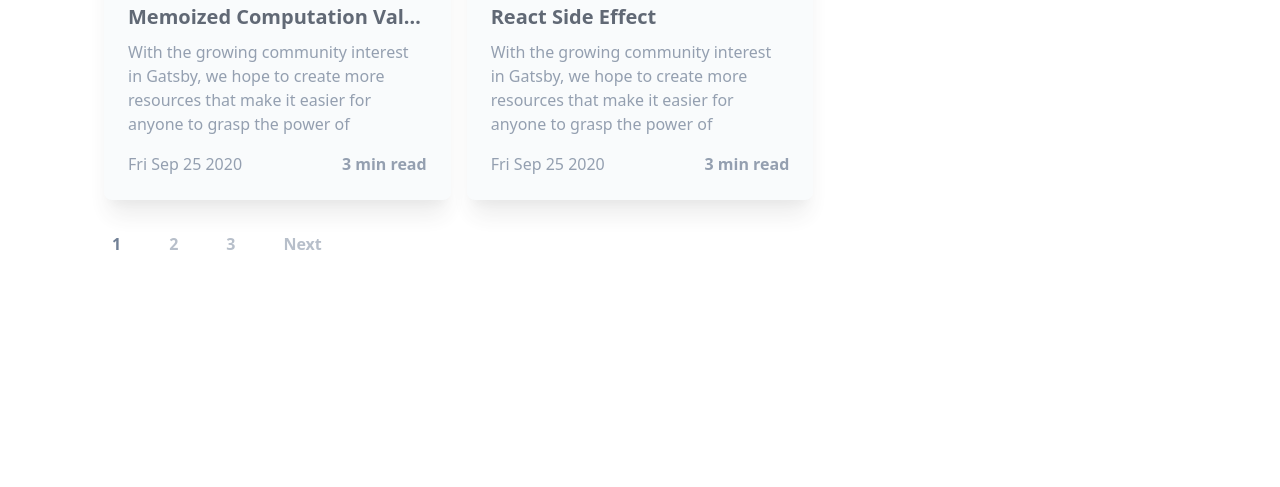
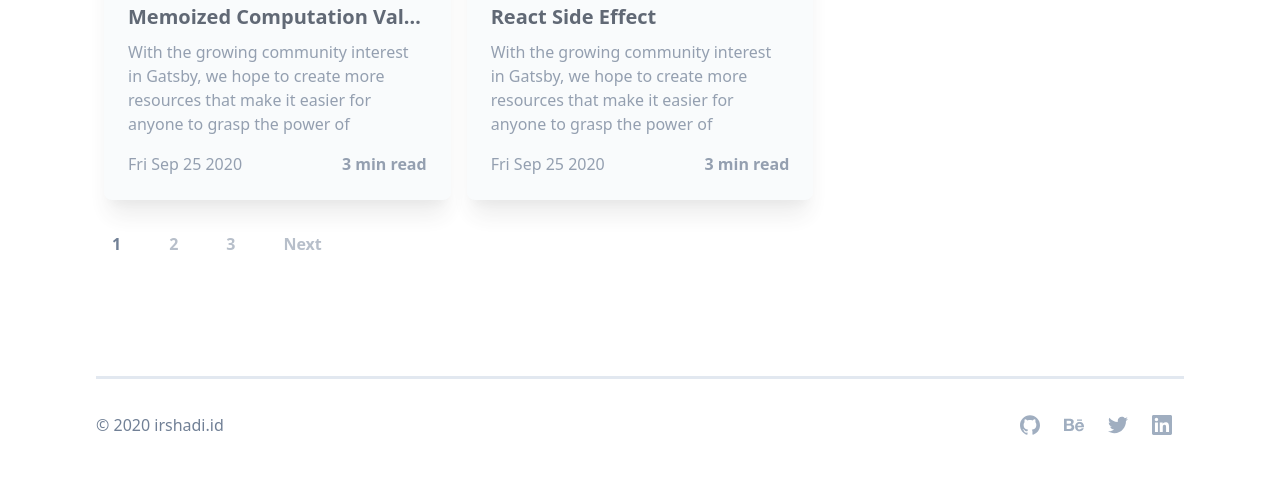
Before and after one commit to irshadi/blog, a Gatsby site: page / in a window 1280 px wide. Shown: the part 1340-1827 px from the top of the page. Before the commit the page ends 1684 px from the top, so only its background shows below. Built offline with nearby package versions, Linux system fonts and the light colour scheme; Gatsby itself is replaced by a stand-in of ours.

Commit message:
Implement Pagination and Footer Component

```diff
--- /dev/null
+++ b/src/components/Footer/index.js
@@ -0,0 +1,30 @@
+import React from "react";
+import { IconWrapper, Icons } from "../Icons";
+import { SiBehance, SiLinkedin, SiGithub, SiTwitter } from "react-icons/si";
+
+export const Footer = () => {
+  return (
+    <footer className="flex flex-col w-full pb-12">
+      <hr className="my-8 border-b-2 text-icon" />
+      <div className="flex justify-between items-center">
+        <div className="text-secondary text-md">
+          © {new Date().getFullYear()} irshadi.id
+        </div>
+        <div className="flex">
+          <IconWrapper>
+            <Icons IconComponent={SiGithub} />
+          </IconWrapper>
+          <IconWrapper>
+            <Icons IconComponent={SiBehance} />
+          </IconWrapper>
+          <IconWrapper>
+            <Icons IconComponent={SiTwitter} />
+          </IconWrapper>
+          <IconWrapper>
+            <Icons IconComponent={SiLinkedin} />
+          </IconWrapper>
+        </div>
+      </div>
+    </footer>
+  );
+};
--- a/src/components/Icons/index.js
+++ b/src/components/Icons/index.js
@@ -10,3 +10,9 @@ export const IconWrapper = ({ children, onClick }) => {
     </div>
   );
 };
+
+export const Icons = ({ IconComponent }) => {
+  return (
+    <IconComponent className="mx-2 text-xl cursor-pointer transition duration-500 text-icon hover:text-hover" />
+  );
+};
--- a/src/components/PageWrapper/index.js
+++ b/src/components/PageWrapper/index.js
@@ -1,6 +1,7 @@
 import React from "react";
 import { PostModeContextProvider } from "../../contexts/postMode";
 import { ThemeContextProvider } from "../../contexts/theme";
+import { Footer } from "../Footer";
 import { NavigationBar } from "../NavigationBar";
 
 // eslint-disable-next-line react/prop-types
@@ -12,6 +13,7 @@ export const PageWrapper = ({ Views }) => {
         <PostModeContextProvider>
           <Views />
         </PostModeContextProvider>
+        <Footer />
       </div>
     </ThemeContextProvider>
   );
```
